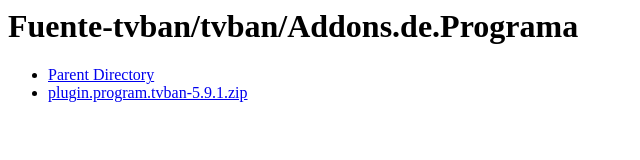
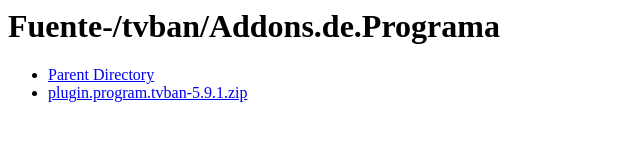
Before and after one commit to tvban/--tvban.github.io, a plain HTML site: page addons.de.programa/index.html in a window 1280 px wide. Shown: the whole page, without its empty margins (0-640 px from the left). Drawn offline with Linux system fonts and the light colour scheme.

Commit message:
Update index.html

```diff
--- a/addons.de.programa/index.html
+++ b/addons.de.programa/index.html
@@ -1,7 +1,7 @@
 
 <html>
  <head>
- <h1>Fuente-tvban/tvban/Addons.de.Programa</h1>
+ <h1>Fuente-/tvban/Addons.de.Programa</h1>
  </head>
  <body>
 <ul><li><a href="/">Parent Directory</a></li>
```
